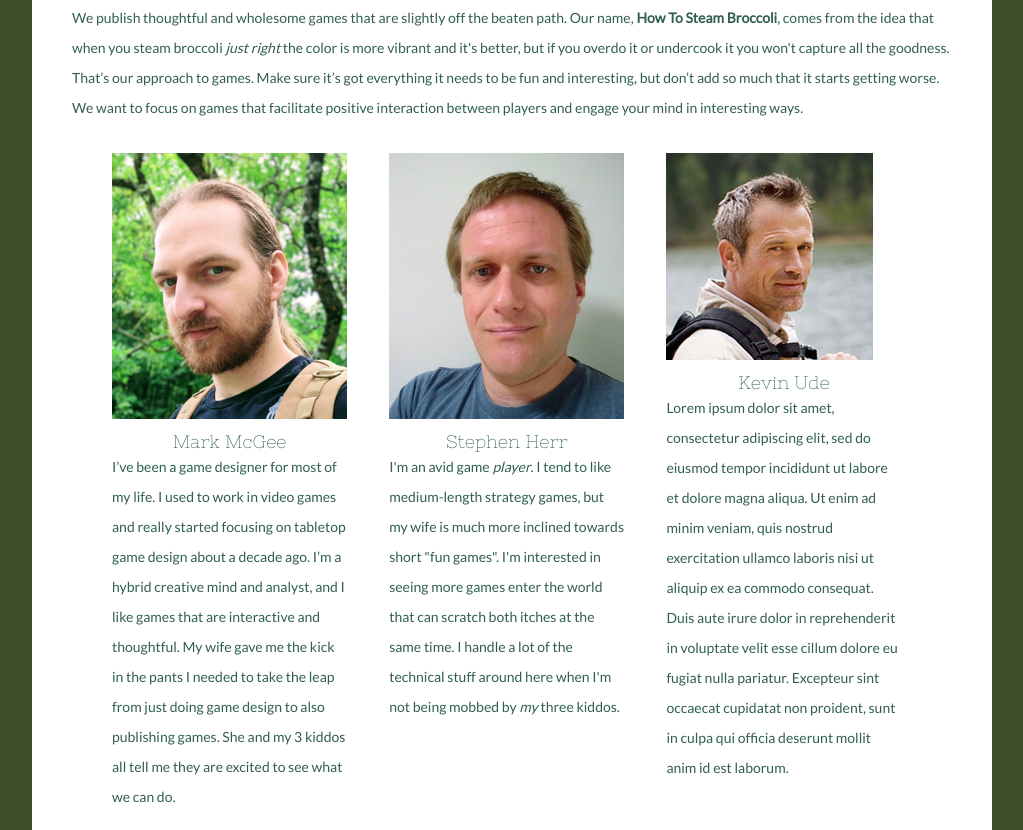
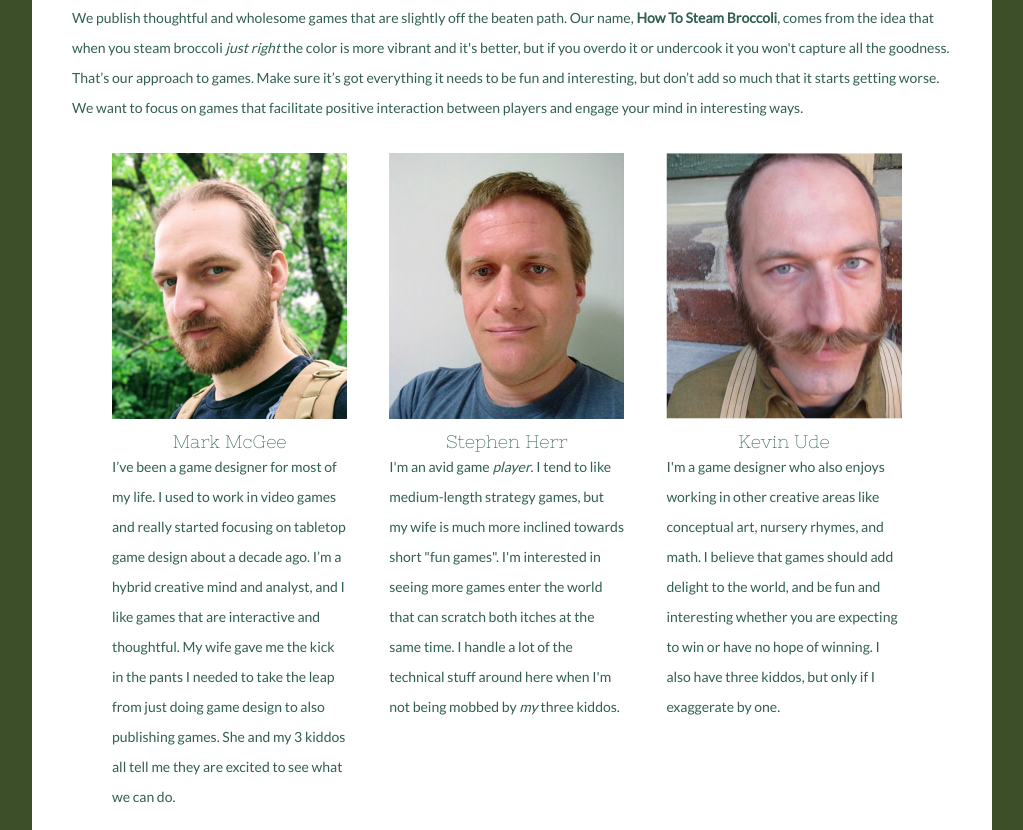
Before and after one commit to sdherr/howtosteambroccoli, a plain HTML site: page about.html in a window 1280 px wide. Shown: the part 390-1220 px from the top of the page, without its empty margins (128-1151 px from the left). Drawn offline with nearby package versions, Linux system fonts and the light colour scheme; files that its build step writes are made by us from their sources.

Commit message:
Add Ude to about page and update subscription confirmation wording

```diff
--- a/about.html
+++ b/about.html
@@ -42,10 +42,12 @@ I handle a lot of the technical stuff around here when I'm not being mobbed by <
 					</p>
 				</li>
 				<li>
-					<img src="images/instructor3.jpg" alt="Kevin Ude">
+					<img src="images/Ude.png" alt="Kevin Ude">
 					<h4>Kevin Ude</h4>
 					<p>
-Lorem ipsum dolor sit amet, consectetur adipiscing elit, sed do eiusmod tempor incididunt ut labore et dolore magna aliqua. Ut enim ad minim veniam, quis nostrud exercitation ullamco laboris nisi ut aliquip ex ea commodo consequat. Duis aute irure dolor in reprehenderit in voluptate velit esse cillum dolore eu fugiat nulla pariatur. Excepteur sint occaecat cupidatat non proident, sunt in culpa qui officia deserunt mollit anim id est laborum.
+I'm a game designer who also enjoys working in other creative areas like conceptual art, nursery rhymes, and math.
+I believe that games should add delight to the world, and be fun and interesting whether you are expecting to win or have no hope of winning.
+I also have three kiddos, but only if I exaggerate by one.
 					</p>
 				</li>
 			</ul>
```
Also changed, not shown: connect.html (+2 -2 lines), images/Ude.png (added), images/instructor3.jpg (deleted).
